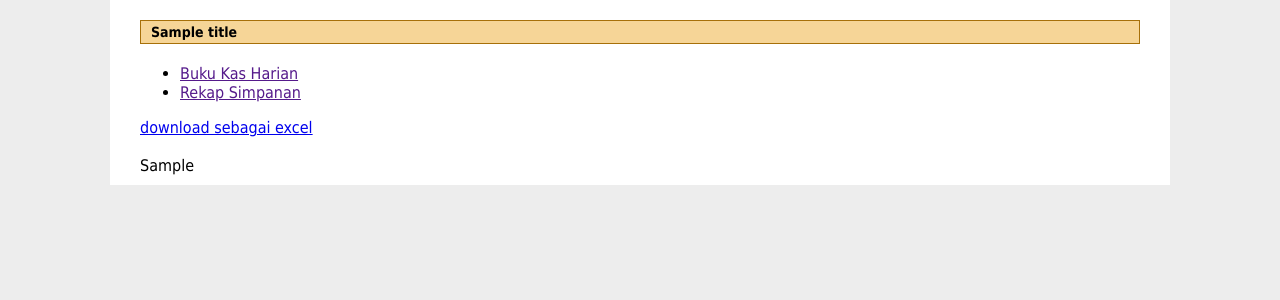
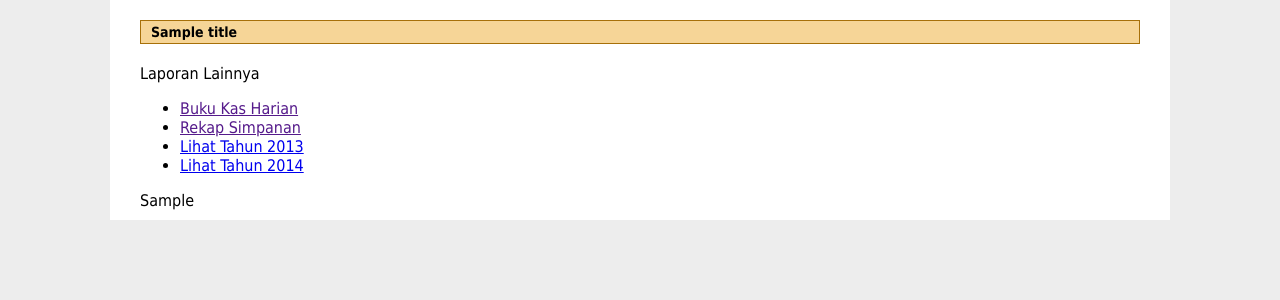
Before and after one commit to xkurnx/Koperasi_almizan, a PHP site: template application/views/laporanwebView.php in a window 1280 px wide. Shown: the part 100-400 px from the top of the page. Run offline with PHP 8.4, Linux system fonts and the light colour scheme; the template is opened without the code that fills it: most values are stand-ins (such as "Sample title", 1, 10 or a date in 2020); data that the repository does not hold is empty.

Commit message:
update laoran web

```diff
--- a/application/views/laporanwebView.php
+++ b/application/views/laporanwebView.php
@@ -17,6 +17,7 @@
 	<h1><?php echo $title; ?></h1>
 		<span class="hide periode_hidden"><?php echo $periode;?></span>
 
+		Laporan Lainnya
 		<ul class="menuSubLaporan">
 		<?php
 		preg_match("/laporan\/(?P<name>\w+)/",$base_url,$matches);
@@ -27,9 +28,17 @@
 				echo "<li><a href='".site_url('laporan/'.$v.'/'.$periode)."'>$key</a></li>";
 			}
 		endforeach;
+
+		$current_tahun = substr($periode,0,4);
+		$tahun_laporan = array ('2013','2014');
+		foreach ( $tahun_laporan as $v ):
+			if ( $current_tahun != $v ) {
+				echo "<li><a href='".$base_url.'/'.$v."01'>Lihat Tahun $v</a></li>";
+			}
+		endforeach;
 		?>
+
 		</ul>
-		<a class="xls excel" href="<?php echo $base_url.'/'.$periode.'/xls';?>">download sebagai excel</a><br /><br />
 		<div class="data">
 		<?php echo $html_table;?>
 	</div>
```
